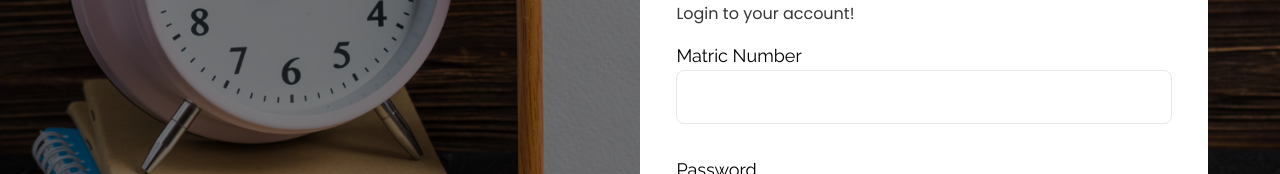
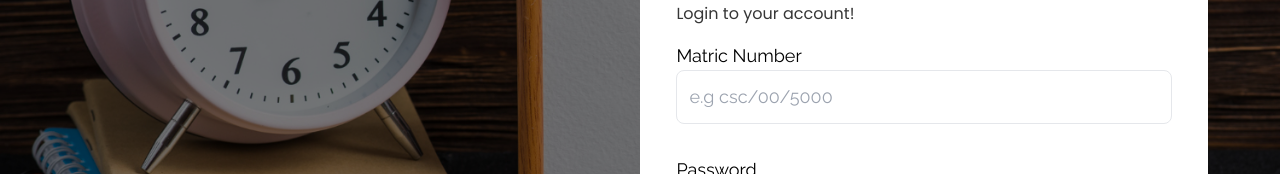
Before and after one commit to Demiladeala/Students-lecture-management-system, a React (Vite) app: page / in a window 1280 px wide. Shown: the part 365-539 px from the top of the page. Built offline with nearby package versions, Linux system fonts and the light colour scheme.

Commit message:
feat: auth

```diff
--- a/src/pages/login.tsx
+++ b/src/pages/login.tsx
@@ -129,6 +129,7 @@ const Login = () => {
                 <input
                   type="text"
                   name="email"
+                  placeholder={isLecturer ? "Enter your email" : "e.g csc/00/5000"}
                   value={formData.email}
                   onChange={handleChange}
                   className={`outline-none w-full p-3 border border-primary-gray rounded-lg ${
```
